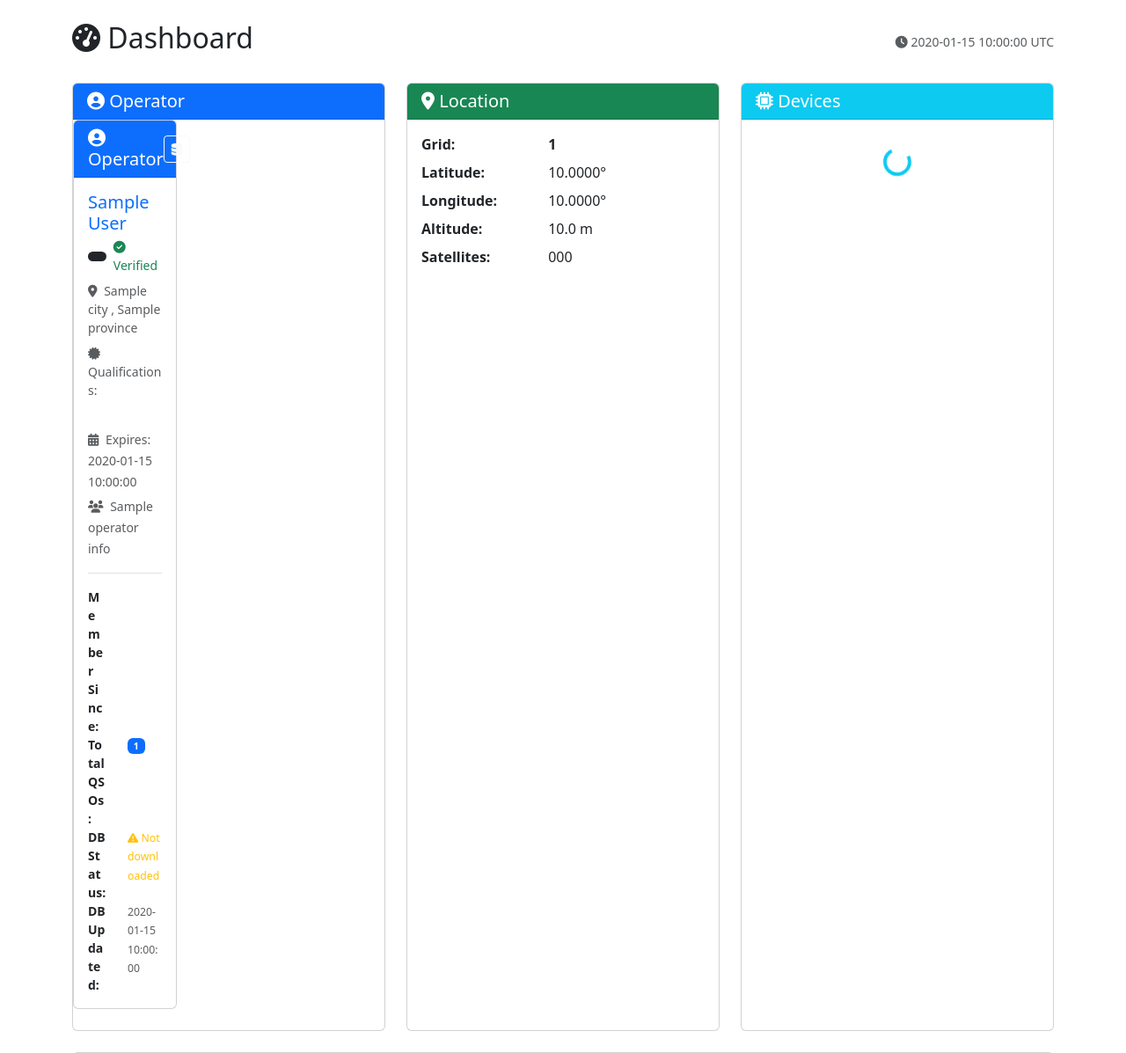
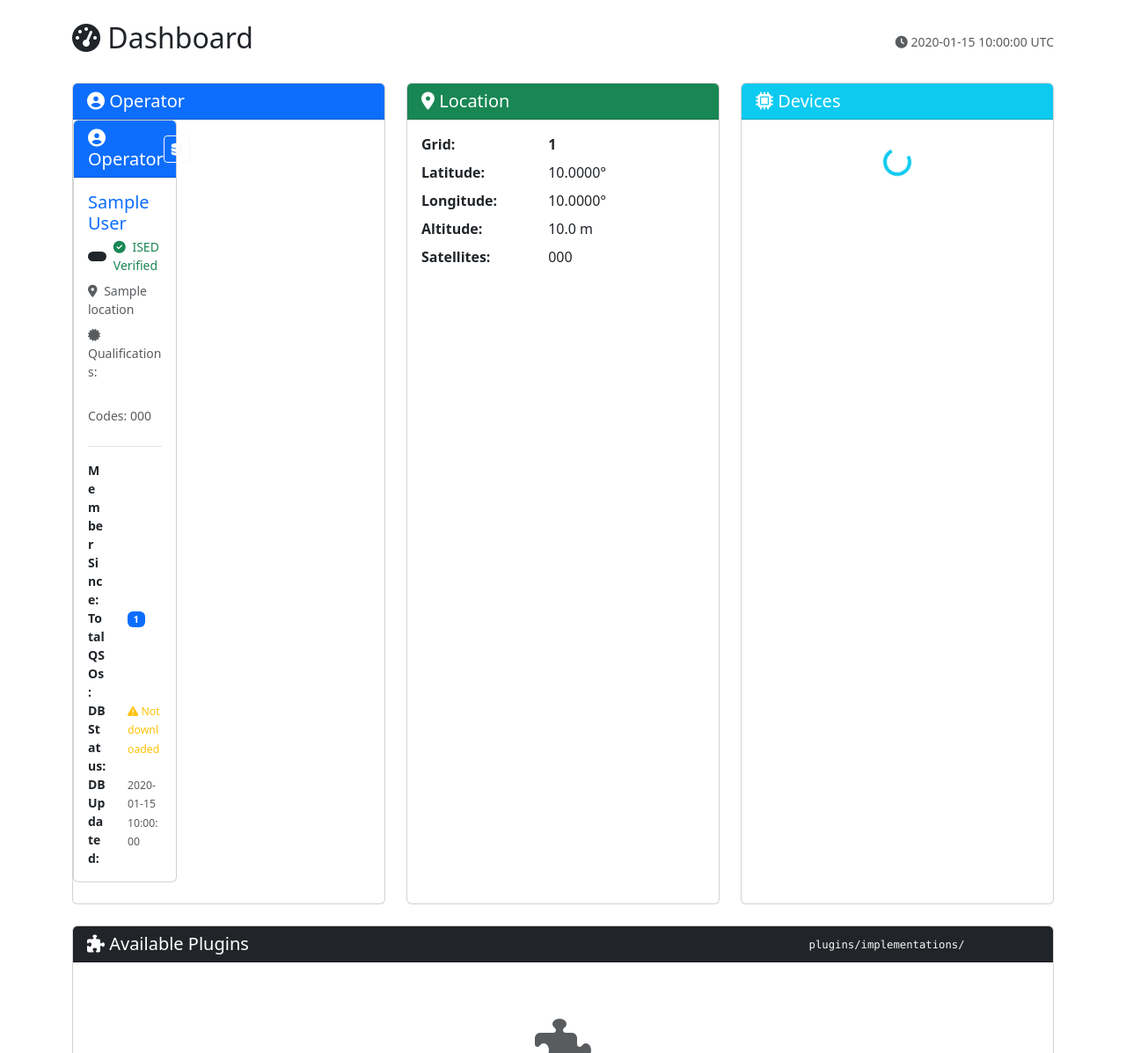
Before and after one commit to Squeegee16/upgraded-enigma, a Flask app: template templates/dashboard/index.html in a window 1280 px wide. Shown: the top 1197 px of the page at 88% size. Run offline with Flask 3, Linux system fonts and the light colour scheme; the template is opened without the code that fills it: most values are stand-ins (such as "Sample title", 1, 10 or a date in 2020); some libraries are stand-ins or nearby versions.

Commit message:
Update index.html

```diff
--- a/templates/dashboard/index.html
+++ b/templates/dashboard/index.html
@@ -40,7 +40,10 @@
                              ISED Database Operator Info
                              ============================================= -->
                         {% if operator_info %}
-                        <!-- Found in ISED database -->
+                        <!-- =====================================================
+                             Operator found in ISED database
+                             Qualifications use letter codes A-E
+                             ===================================================== -->
                         <div class="mb-3 pb-3 border-bottom">
 
                             <!-- Full Name -->
@@ -48,24 +51,22 @@
                                 {{ operator_info.full_name }}
                             </h5>
 
-                            <!-- Callsign -->
+                            <!-- Callsign + verified badge -->
                             <div class="d-flex align-items-center mb-2">
                                 <span class="badge bg-dark fs-6 me-2">
                                     {{ current_user.callsign }}
                                 </span>
                                 <small class="text-success">
-                                    <i class="fas fa-check-circle"></i>
-                                    Verified
+                                    <i class="fas fa-check-circle me-1"></i>
+                                    ISED Verified
                                 </small>
                             </div>
 
                             <!-- Location -->
-                            {% if operator_info.city or operator_info.province %}
+                            {% if operator_info.location %}
                             <div class="text-muted small mb-2">
                                 <i class="fas fa-map-marker-alt me-1"></i>
-                                {{ operator_info.city }}
-                                {% if operator_info.city and operator_info.province %},{% endif %}
-                                {{ operator_info.province }}
+                                {{ operator_info.location }}
                             </div>
                             {% endif %}
 
@@ -78,29 +79,26 @@
                                 </small>
                                 <div class="d-flex flex-wrap gap-1">
                                     {% for badge in operator_info.qualification_badges %}
-                                    <span class="badge bg-{{ badge.colour }}">
+                                    <span class="badge bg-{{ badge.colour }}"
+                                          title="Code {{ badge.code }}">
                                         <i class="fas fa-{{ badge.icon }} me-1"></i>
                                         {{ badge.label }}
                                     </span>
                                     {% endfor %}
                                 </div>
+                                <!-- Raw qualification codes for reference -->
+                                <small class="text-muted mt-1 d-block">
+                                    Codes: {{ operator_info.qual_codes | join(', ') }}
+                                </small>
                             </div>
                             {% endif %}
 
-                            <!-- Licence Expiry -->
-                            {% if operator_info.expiry_date %}
-                            <small class="text-muted">
-                                <i class="fas fa-calendar-alt me-1"></i>
-                                Expires: {{ operator_info.expiry_date }}
-                            </small>
-                            {% endif %}
-
-                            <!-- Club Name -->
-                            {% if operator_info.club_name %}
+                            <!-- Club Name if applicable -->
+                            {% if operator_info.is_club %}
                             <div class="mt-1">
                                 <small class="text-muted">
                                     <i class="fas fa-users me-1"></i>
-                                    {{ operator_info.club_name }}
+                                    Club / Organisation
                                 </small>
                             </div>
                             {% endif %}
@@ -108,7 +106,7 @@
                         </div>
 
                         {% else %}
-                        <!-- Not found or DB not populated -->
+                        <!-- Callsign not in DB or DB not downloaded -->
                         <div class="mb-3 pb-3 border-bottom">
                             <div class="d-flex align-items-center mb-2">
                                 <span class="badge bg-dark fs-6 me-2">
@@ -116,13 +114,13 @@
                                 </span>
                                 {% if db_stats and db_stats.is_populated %}
                                 <small class="text-warning">
-                                    <i class="fas fa-question-circle"></i>
+                                    <i class="fas fa-question-circle me-1"></i>
                                     Not in ISED database
                                 </small>
                                 {% else %}
                                 <small class="text-muted">
-                                    <i class="fas fa-database"></i>
-                                    DB not downloaded
+                                    <i class="fas fa-database me-1"></i>
+                                    ISED DB not downloaded
                                 </small>
                                 {% endif %}
                             </div>
@@ -131,21 +129,19 @@
                             <div class="alert alert-info py-2 px-3 mb-0">
                                 <small>
                                     <i class="fas fa-info-circle me-1"></i>
-                                    Download the ISED database to verify
-                                    your callsign and display your name
-                                    and qualifications.
+                                    Download the ISED database to display your
+                                    name and qualifications.
                                 </small>
                                 <br>
                                 <button class="btn btn-info btn-sm mt-2"
                                         onclick="showDbModal()">
-                                    <i class="fas fa-download"></i>
+                                    <i class="fas fa-download me-1"></i>
                                     Download Database
                                 </button>
                             </div>
                             {% endif %}
                         </div>
                         {% endif %}
-
                         <!-- =============================================
                              Standard Operator Fields
                              ============================================= -->
```
